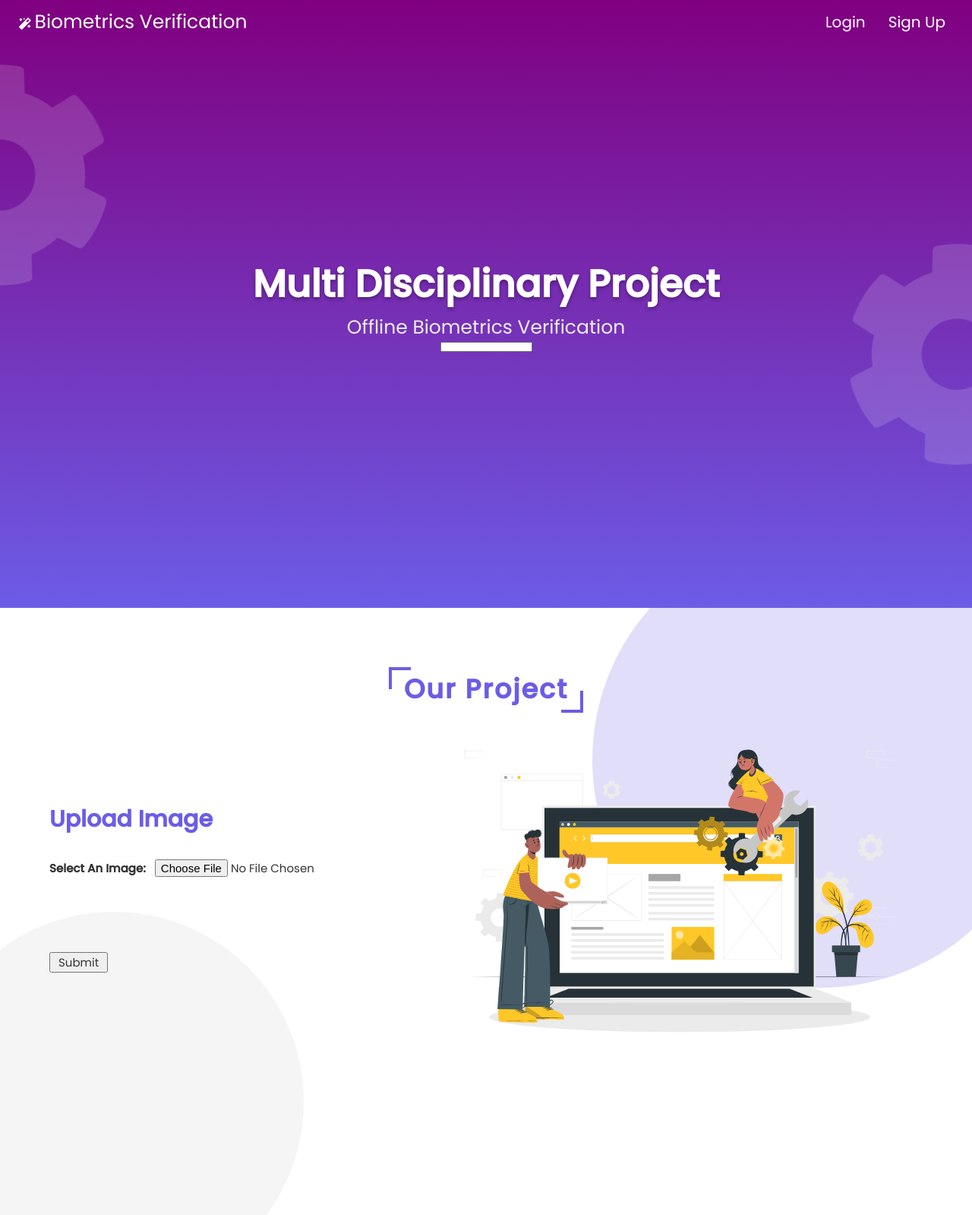
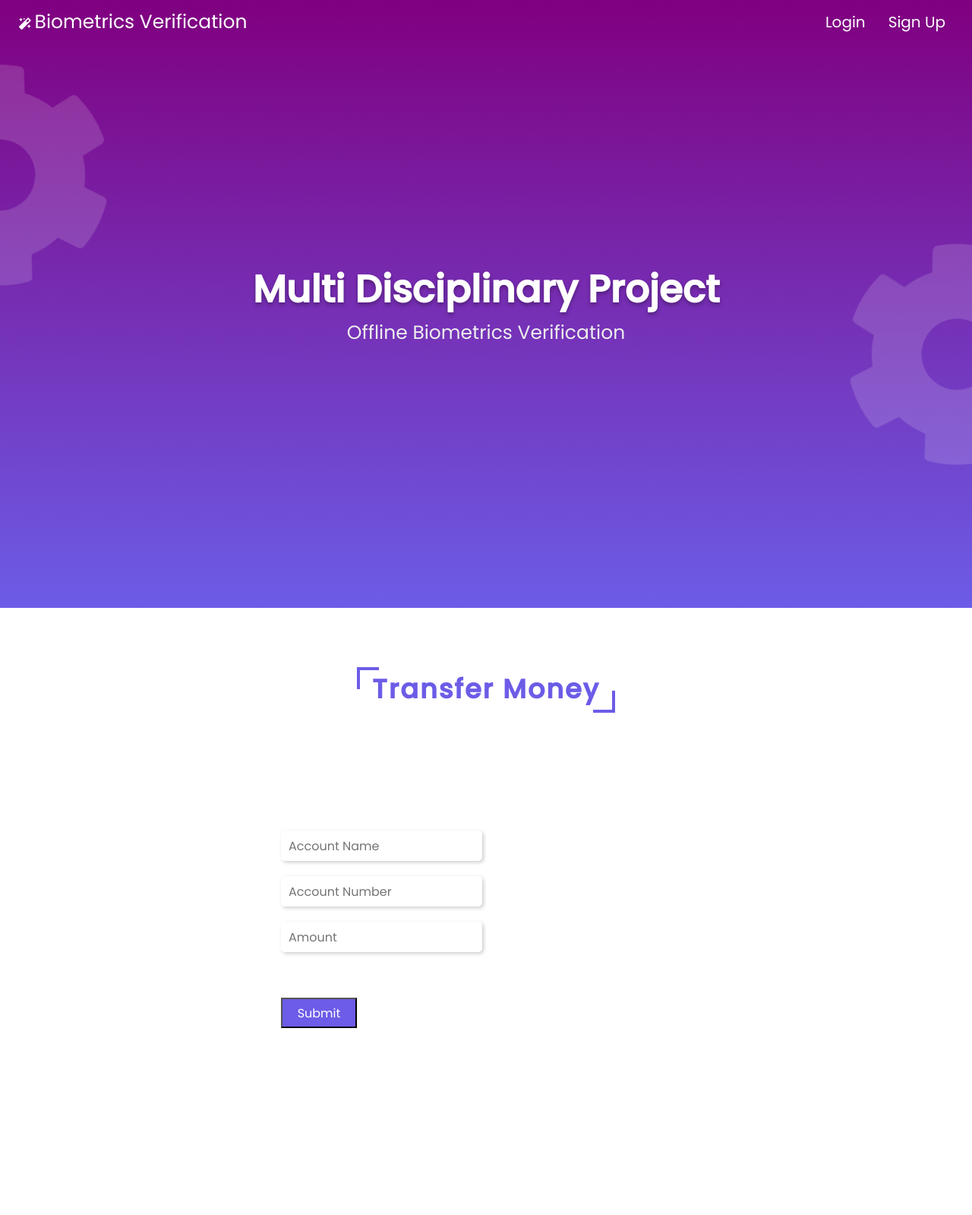
Before and after one commit to Samartha2601/Biometric_Verification, a Flask app: page /home in a window 1280 px wide. Shown: the top 1599 px of the page at 76% size. Run offline with Flask 2, Linux system fonts and the light colour scheme.

Commit message:
Add files via upload

```diff
--- a/templates/base.html
+++ b/templates/base.html
@@ -43,7 +43,6 @@
 <div class="fas fa-cog nut1"></div>
 <div class="fas fa-cog nut2"></div>
 
-<input type="sumbit">
 
 
 </section>
--- a/templates/home.html
+++ b/templates/home.html
@@ -2,26 +2,45 @@
 
 {% block content %}
  <!-- about section starts   -->
-<section id="project" class="project">
+<section id="contact" class="contact">
 
-<h1 class="heading">Our Project</h1>
+<h1 class="heading" style="margin-bottom: 150px;">Transfer Money</h1>
 
-<div class="row">
-  <div class="content">
-    <h3>Upload Image</p>
+ <div class="row">
+    <div class="form-container">
 
-  <form action="/" method="post">
-    <label for="myfile">Select an image:</label>
-    <input type="file" id="myfile" name="myfile" accept="image/*">
-    <br>
 
-    <br><br><br>
-    <button type="submit">submit</button>
-  </div>
+            <form action="/" method="post">
 
-  <div class="image">
-    <img src="static/about.svg" alt="image">
-  </div>
+                <div class="inputBox">
+                    <input type="text" name="account_name" placeholder="Account Name">
+                    <br>
+                </div>
+
+                <div class="inputBox">
+                    <input type="text" name="account_num" placeholder="Account Number">
+                    <br>
+                </div>
+
+                <div class="inputBox">
+                    <input type="text" name="amount" placeholder="Amount">
+                    <br>
+                </div>
+
+
+
+                <button type="submit"
+                    style="background-color: var(--color);
+                    color:#fff;
+                    font-size: 16px;
+                    cursor: pointer;
+                    height:4rem;
+                    width: 10rem;
+                    margin-top: 50px;">
+                    submit</button>
+            </form>
+    </div>
+
 
 </div>
 
--- a/templates/login.html
+++ b/templates/login.html
@@ -19,12 +19,12 @@
             <input type="password" name="password" required="">
             <label>Password</label>
           </div>
-          <a href="index.html">
+          <a href="{{url_for('home')}}">
             <span></span>
             <span></span>
             <span></span>
             <span></span>
-            Submit
+            Login
           </a>
 
           <a href="{{url_for('signup')}}" class="btn2">
```
Also changed, not shown: templates/landing.html (added, +43 -0 lines).
